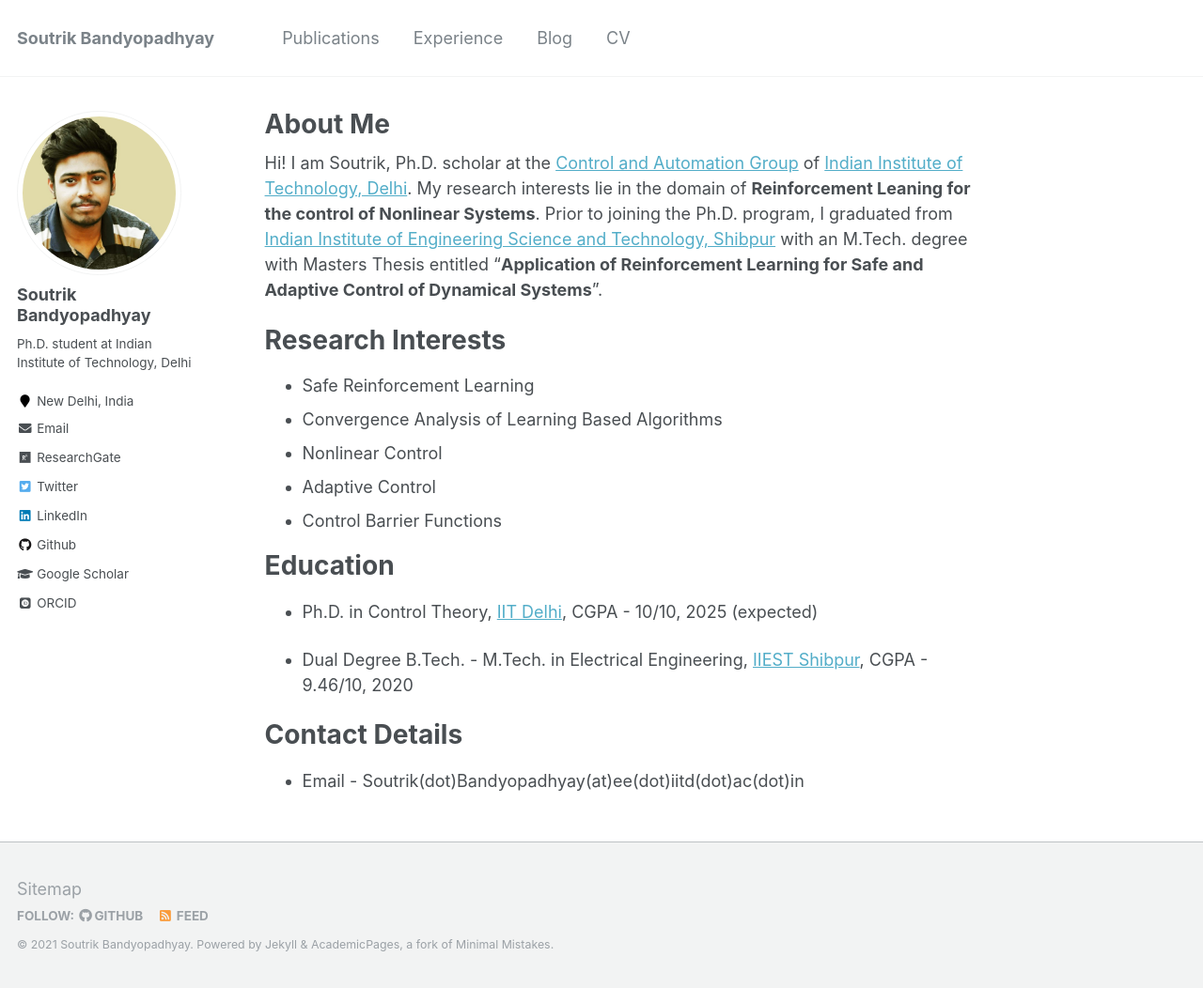
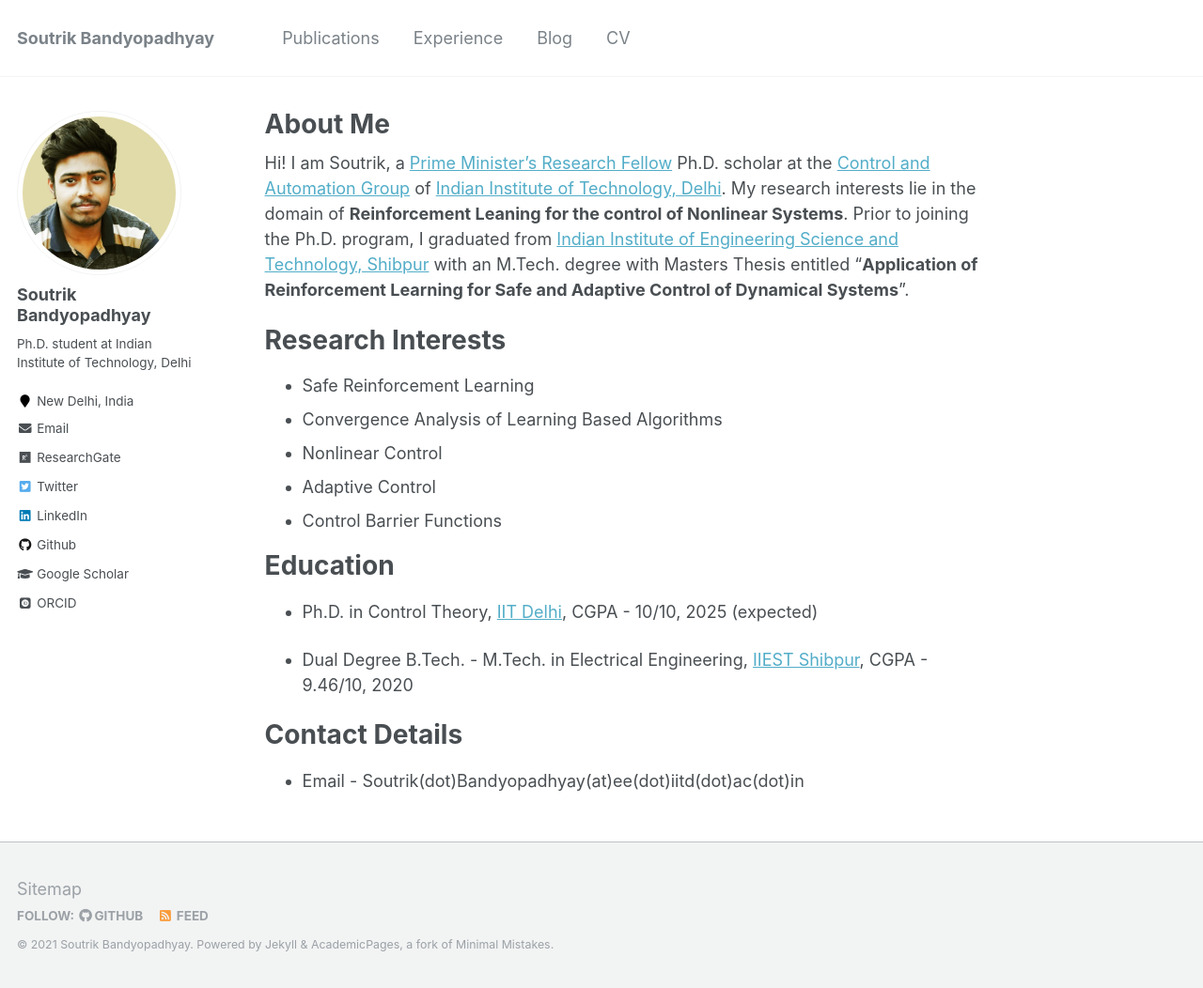
Before and after one commit to SoutrikBandyopadhyay/soutrikbandyopadhyay.github.io, a Jekyll site: the page built from _pages/about.md, in a window 1280 px wide and 1052 px high. Shown: the whole window at 94% size. Built offline with Jekyll 4.4.1, drawn with Linux system fonts in a browser that asks for light colours; some web fonts are replaced.

Commit message:
Update about.md

```diff
--- a/_pages/about.md
+++ b/_pages/about.md
@@ -9,7 +9,7 @@ redirect_from:
 ---
 
 
-Hi! I am Soutrik, Ph.D. scholar at the [Control and Automation Group](http://control.iitd.ac.in/) of [Indian Institute of Technology, Delhi](https://home.iitd.ac.in/). My research interests lie in the domain of **Reinforcement Leaning for the control of Nonlinear Systems**. Prior to joining the Ph.D. program, I graduated from [Indian Institute of Engineering Science and Technology, Shibpur](https://www.iiests.ac.in/) with an M.Tech. degree with Masters Thesis entitled "**Application of Reinforcement Learning for Safe and Adaptive Control of Dynamical Systems**".
+Hi! I am Soutrik, a [Prime Minister's Research Fellow](https://pmrf.in) Ph.D. scholar at the [Control and Automation Group](http://control.iitd.ac.in/) of [Indian Institute of Technology, Delhi](https://home.iitd.ac.in/). My research interests lie in the domain of **Reinforcement Leaning for the control of Nonlinear Systems**. Prior to joining the Ph.D. program, I graduated from [Indian Institute of Engineering Science and Technology, Shibpur](https://www.iiests.ac.in/) with an M.Tech. degree with Masters Thesis entitled "**Application of Reinforcement Learning for Safe and Adaptive Control of Dynamical Systems**".
 
 
 Research Interests
```
